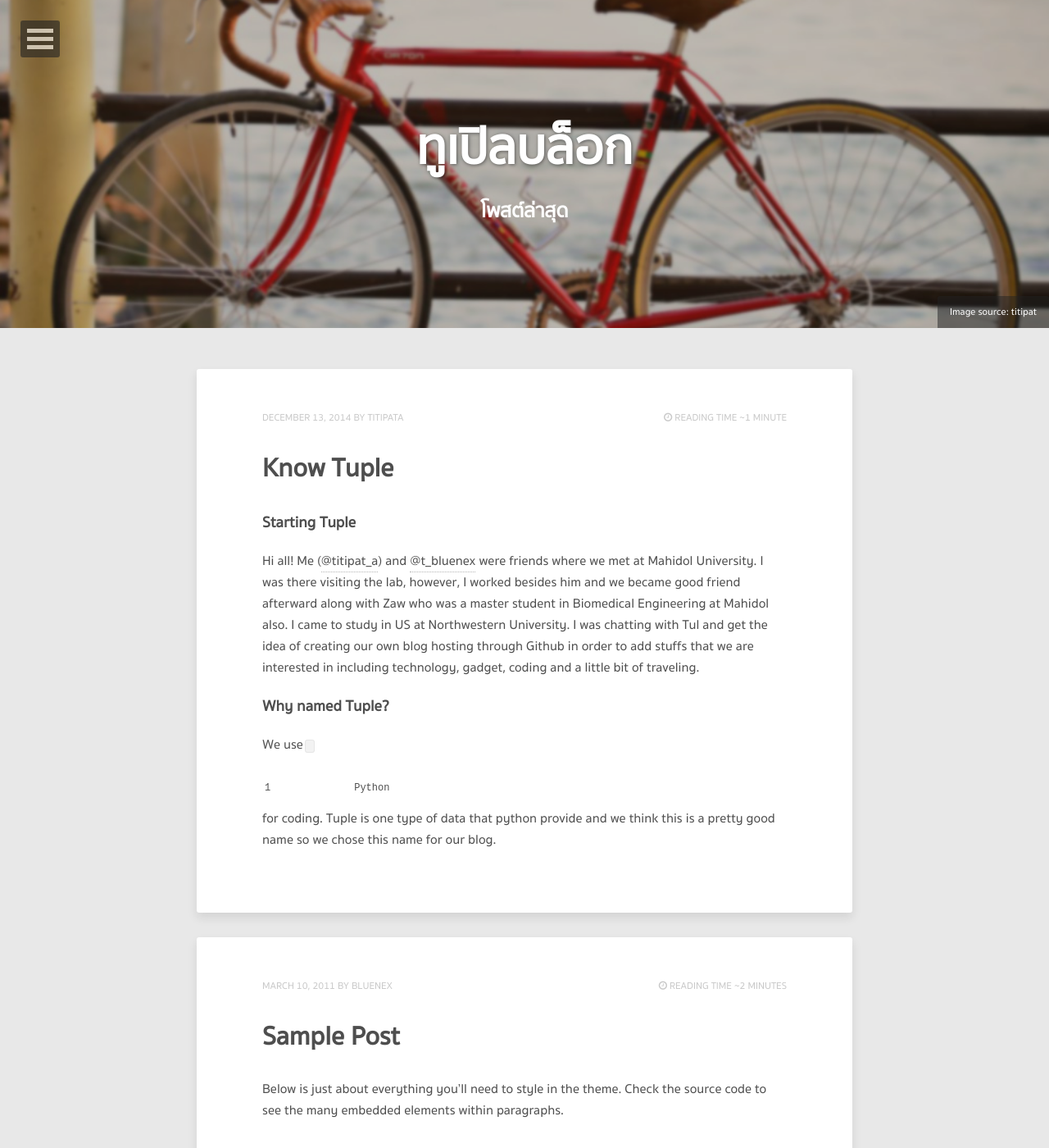
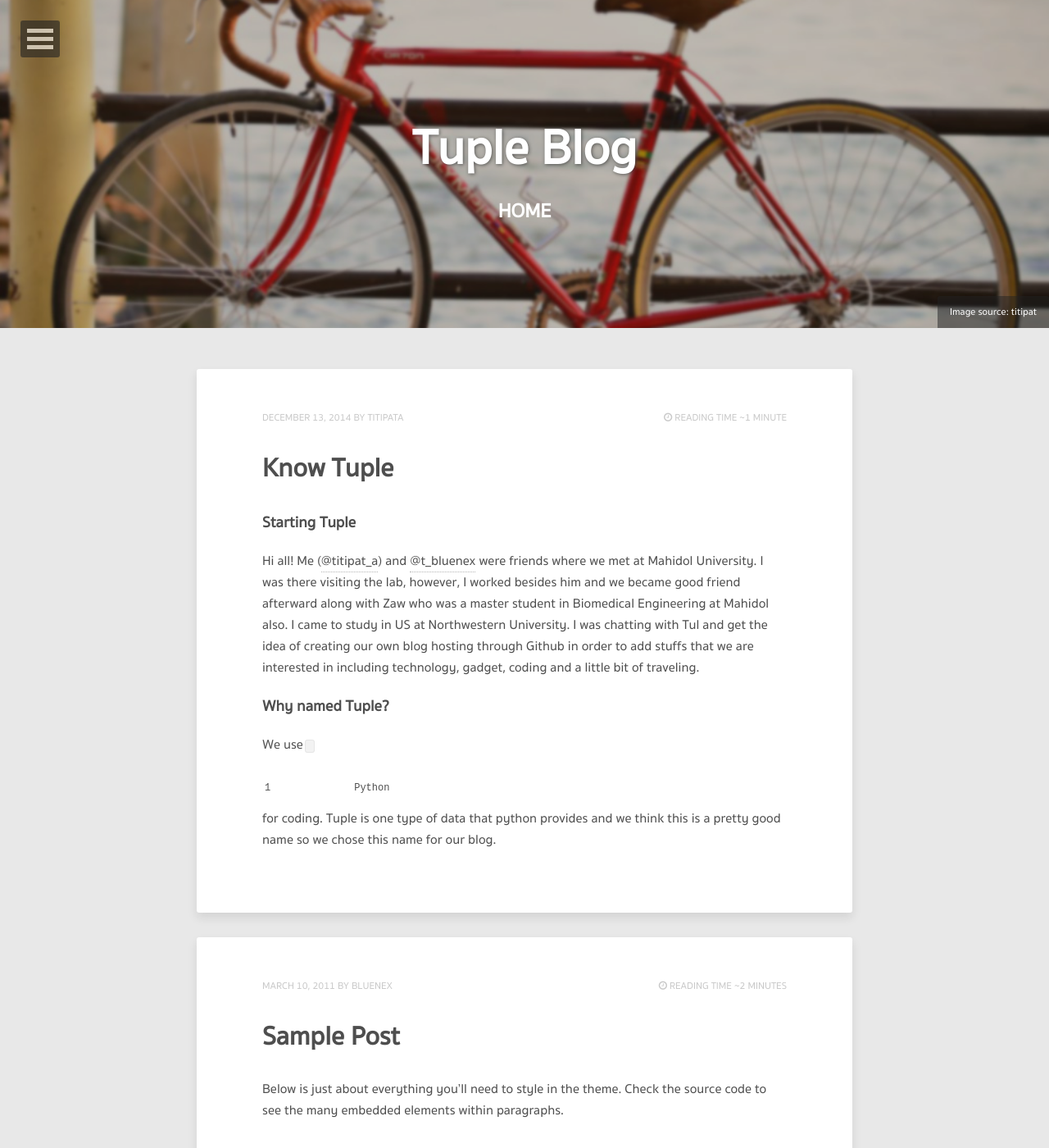
Before and after one commit to tupleblog/tupleblog.github.io, a Jekyll site: the page built from index.html, in a window 1280 px wide and 1400 px high. Shown: the whole window at 82% size. Built offline with Jekyll 4.4.1, drawn with Linux system fonts in a browser that asks for light colours; nearby versions of some CDN libraries; the list of posts is cut into pages by our own code; some of the changed text lies outside the part shown.

Commit message:
minor fix, add favicons, logo, avatars

```diff
--- a/_config.yml
+++ b/_config.yml
@@ -1,5 +1,5 @@
-title:            ทูเปิลบล็อก
-description:      Describe your website here.
+title:            Tuple Blog
+description:      บล็อกภาษาไทยที่อยากเขียนอะไรก็เขียน
 disqus_shortname: tupleblog
 reading_time:     true
 words_per_minute: 200
@@ -9,8 +9,8 @@
 
 # Owner/author information
 owner:
-  name:           ทูเปิลบล็อก
-  avatar:         avatar.jpg
+  name:           TUPLEBLOG
+  avatar:         tpbloglogo.png
   bio:            "บล็อกภาษาไทยที่อยากเขียนอะไรก็เขียน"
   email:          tupleblog@outlook.com
   # Social networking links used in footer. Update and remove as you like.
--- a/_includes/navigation.html
+++ b/_includes/navigation.html
@@ -10,7 +10,7 @@
 					<h4>{{ site.owner.name }}</h4>
 					<p>{{ site.owner.bio }}</p>
 				</li>
-				<li><a href="{{ site.url }}/about/"><span class="btn btn-inverse">Learn More</span></a></li>
+				<li><a href="{{ site.url }}/about/"><span class="btn btn-inverse">Know More</span></a></li>
 				{% if site.owner.email %}<li>
 					<a href="mailto:{{ site.owner.email }}"><i class="fa fa-fw fa-envelope"></i> Email</a>
 				</li>{% endif %}
--- a/_posts/2014-12-13-know-tuple.md
+++ b/_posts/2014-12-13-know-tuple.md
@@ -14,4 +14,4 @@
 
 ### Why named Tuple?
 
-We use `Python` for coding. Tuple is one type of data that python provide and we think this is a pretty good name so we chose this name for our blog.
+We use `Python` for coding. Tuple is one type of data that python provides and we think this is a pretty good name so we chose this name for our blog.
--- a/index.html
+++ b/index.html
@@ -1,6 +1,6 @@
 ---
 layout: post-index
-title: โพสต์ล่าสุด
+title: Home
 description: "Describe this nonsense."
 tags: [Jekyll, theme, themes, responsive, blog, modern]
 comments: false
```
Also changed, not shown: about/index.md (+1 -1 lines), favicon.ico, favicon.png, images/apple-touch-icon-114x114-precomposed.png, images/apple-touch-icon-144x144-precomposed.png, images/apple-touch-icon-72x72-precomposed.png, images/apple-touch-icon-precomposed.png, images/myavatar.png (added), images/tpbloglogo.png (added), images/tulavatar.png (added).
